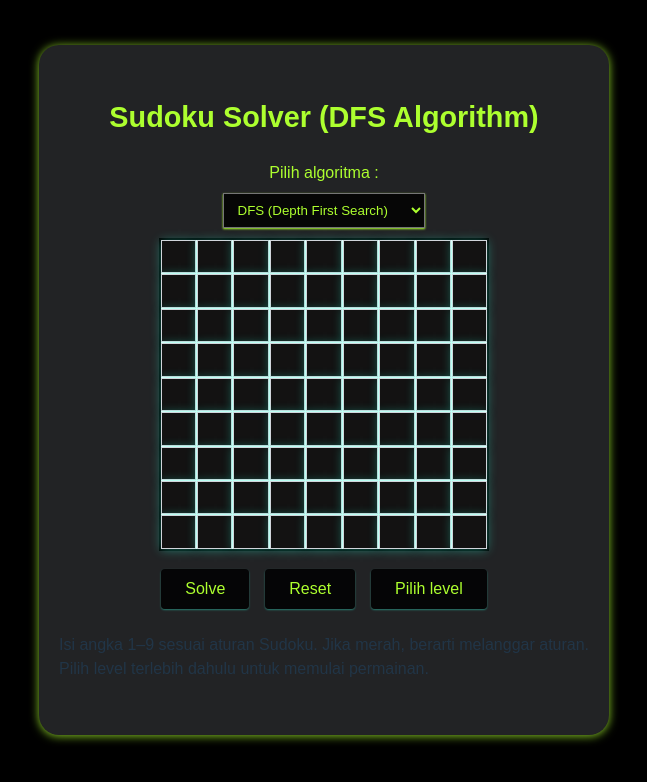
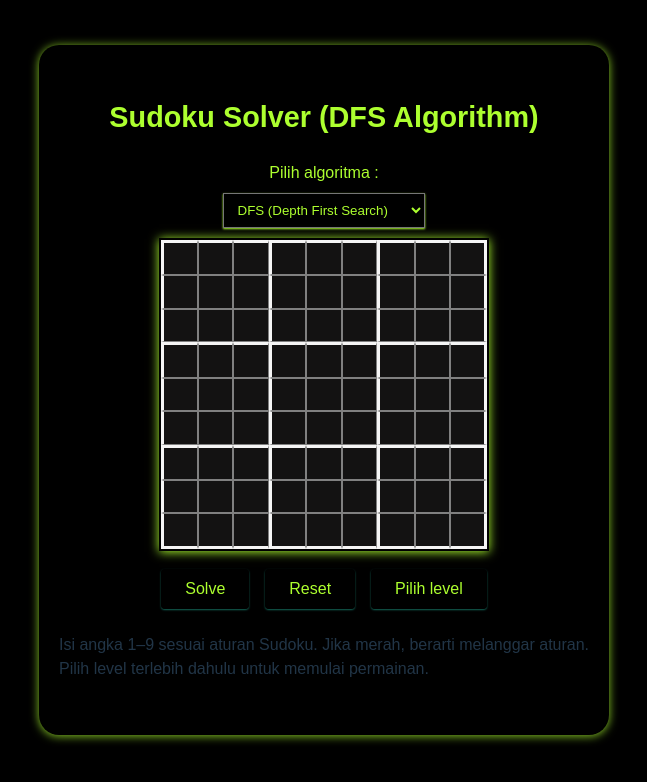
Before and after one commit to stheffen/sudokudfs, a React (Vite) app: page / in a window 1280 px wide. Shown: the top 782 px of the page, without its empty margins (316-963 px from the left). Built offline with nearby package versions, Linux system fonts and the light colour scheme.

Commit message:
Please enter the commit message for your changes. Lines starting with '#' will be ignored, and an empty message aborts the commit.
On branch main
Your branch is up to date with 'origin/main'.

Changes to be committed:
	modified:   src/App.jsx
	modified:   src/app.css

```diff
--- a/src/App.jsx
+++ b/src/App.jsx
@@ -210,12 +210,19 @@ const App = () => {
 
   // Reset papan saat level dipilih
   useEffect(() => {
+    // Jika level valid dipilih
     if (selected !== "Pilih level") {
+      // Dapatkan jumlah sel yang akan dihapus
       const removeCount = options[selected];
+      // Hasilkan papan yang sudah terisi
       const solved = generateSolvedBoard();
+      // Hapus sel untuk membuat teka-teki
       const puzzle = removeCells(solved, removeCount);
+      // Atur papan dan simpan teka-teki asli
       setBoard(puzzle);
+      // Simpan teka-teki asli untuk reset nanti
       setOriginalPuzzle(puzzle.map((row) => [...row]));
+      // Reset kesalahan dan waktu penyelesaian
       setErrors(createEmptyBoard());
       setSolveTime(null);
     }
@@ -345,21 +352,28 @@ const App = () => {
 
       <div className="board-grid">
         {board.map((row, rIdx) =>
-          row.map((cell, cIdx) => (
+          row.map((cell, cIdx) => {
+            const borders3x3 = `
+        ${rIdx % 3 === 0 ? "border-top" : ""}
+        ${cIdx % 3 === 0 ? "border-left" : ""}
+        ${rIdx === 8 ? "border-bottom" : ""}
+        ${cIdx === 8 ? "border-right" : ""}
+      `;
+            return (
               <input
                 key={`${rIdx}-${cIdx}`}
                 value={cell === 0 ? "" : cell}
                 onChange={(e) => handleChange(rIdx, cIdx, e.target.value)}
-              className={`board-cell ${errors[rIdx][cIdx] ? "error" : ""}`}
+                className={`board-cell ${errors[rIdx][cIdx] ? "error" : ""} ${borders3x3}`}
                 maxLength={1}
                 readOnly={solving}
               />
-          ))
+            );
+          })
         )}
       </div>
 
       <div className="controls">
-
         <div className="button-container">
           <button onClick={handleSolve} disabled={solving}>
             {solving ? "Solving..." : "Solve"}
--- a/src/app.css
+++ b/src/app.css
@@ -24,33 +24,44 @@ h1 {
   align-items: center;
   justify-content: center;
   gap: 0.5rem;
-  background-color: #222325;
+  background-color: black;
   height: 650px;
 }
 
 .board-grid {
   margin: -10px 50px;
   display: grid;
-  grid-template-columns: repeat(9, 1fr);
-  gap: 1px;
+  grid-template-columns: repeat(9, 0fr);
   border: 2px solid black;
-  background-color: white;
   cursor: pointer;
   width: fit-content;
   justify-content: center;
   align-items: center;
+  box-shadow: 0 1px 10px greenyellow ;
 }
 
 .board-cell {
   cursor: pointer;
-  box-shadow: 0 1px 10px rgba(47, 255, 220, 0.4);
   width: 2.3vw;
   height: 2.3vw;
   text-align: center;
   font-size: clamp(0.8rem, 2vw, 1.2rem);
   background-color: rgb(19, 18, 18);
-  border: 1px solid #d1d5db;
+  border: 1px solid gray ;
   color: greenyellow;
+}
+
+.border-top {
+  border-top: 3px solid whitesmoke;
+}
+.border-left {
+  border-left: 3px solid whitesmoke;
+}
+.border-right {
+  border-right: 3px solid whitesmoke;
+}
+.border-bottom {
+  border-bottom: 3px solid whitesmoke;
 }
 
 .board-cell.error {
```
Lines whose indentation alone changed are shown as unchanged.
